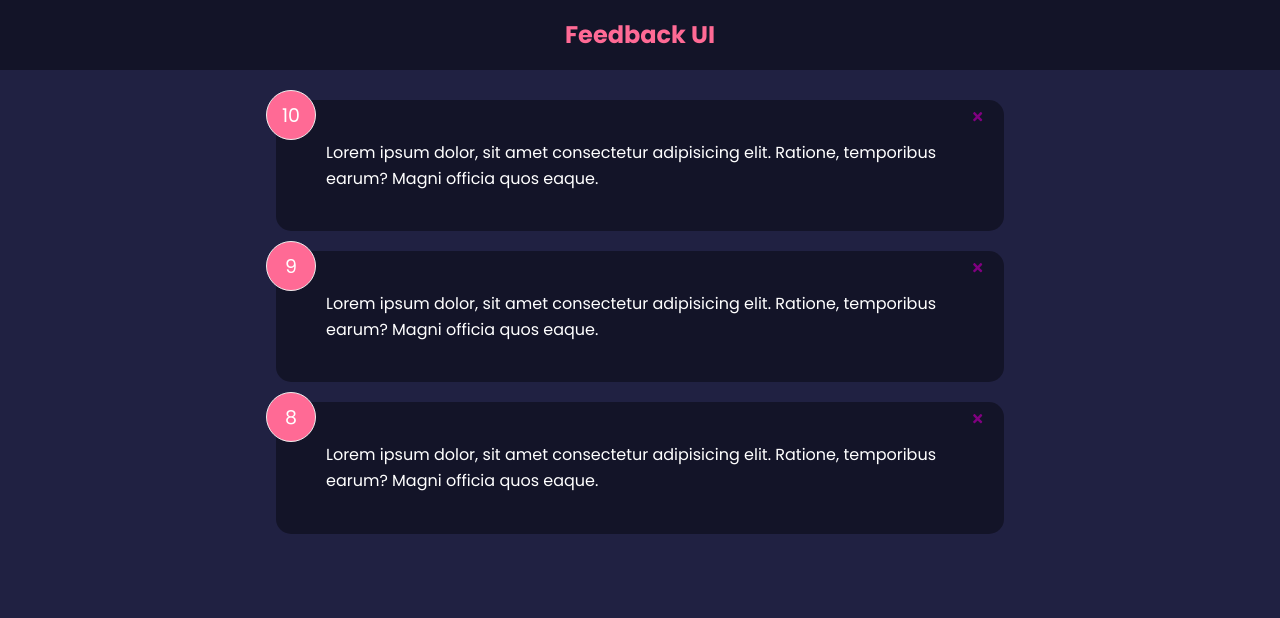
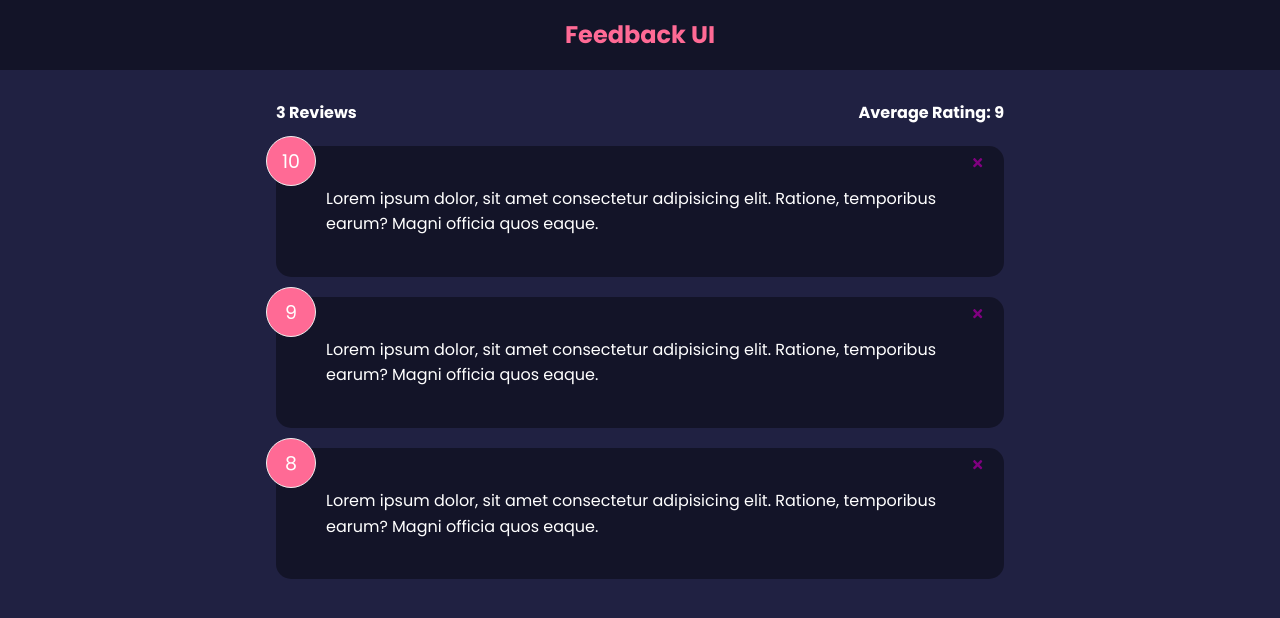
Before and after one commit to 0xSardius/feedback-app-23, a React (Vite) app: page / in a window 1280 px wide. Shown: the top 618 px of the page. Built offline with nearby package versions, Linux system fonts and the light colour scheme.

Commit message:
Completed initial components, props and state

```diff
--- a/src/App.jsx
+++ b/src/App.jsx
@@ -2,16 +2,26 @@
 import Header from './components/Header'
 import FeedbackList from './components/FeedbackList'
 import FeedbackData from "./data/FeedbackData"
+import FeedbackStats from "./components/FeedbackStats"
 
 function App() {
 
   const [feedback, setFeedback] = useState(FeedbackData)
 
+  const deleteFeedback = (id) => {
+    if(window.confirm("Are you sure you want to delete this feedback?")) {
+      setFeedback(feedback.filter((item) => item.id !== id))
+    }
+
+  }
+
   return (
     <>
       <Header />
       <div className="container">
-        <FeedbackList feedback={feedback} />
+        <FeedbackStats feedback={feedback}/>
+        <FeedbackList feedback={feedback}
+          handleDelete={deleteFeedback}/>
       </div>
     </>
   )
--- a/src/components/FeedbackItem.jsx
+++ b/src/components/FeedbackItem.jsx
@@ -3,16 +3,12 @@
 import Card from "./shared/Card"
 
 
-function FeedbackItem({item}) {
-    const handleClick = (id) => {
-        console.log(id)
-    }
-
+function FeedbackItem({item, handleDelete}) {
 
     return (
         <Card reverse={true}>
             <div className="num-display">{item.rating}</div>
-            <button onClick={() => handleClick(item.id)} className="close">
+            <button onClick={() => handleDelete(item.id)} className="close">
                 <FaTimes color='purple'/>
             </button>
             <div className="text-display">
--- a/src/components/FeedbackList.jsx
+++ b/src/components/FeedbackList.jsx
@@ -1,7 +1,7 @@
 import PropTypes from "prop-types"
 import FeedbackItem from "./FeedbackItem"
 
-function FeedbackList({feedback}) {
+function FeedbackList({feedback, handleDelete}) {
     if (!feedback || feedback.length === 0) {
         return <p>No feedback yet.</p>
     }
@@ -9,7 +9,8 @@
   return (
     <div className="feedback-list">
         {feedback.map((item) => (
-            <FeedbackItem key={item.id} item={item} />
+            <FeedbackItem key={item.id} item={item}
+            handleDelete={handleDelete} />
         ))}
     </div>
   )
--- /dev/null
+++ b/src/components/FeedbackStats.jsx
@@ -0,0 +1,23 @@
+import PropTypes from 'prop-types'
+
+function FeedbackStats({feedback}) {
+    //Calculate ratings avg
+    let average = feedback.reduce((acc, cur) => {
+        return acc + cur.rating
+    }, 0) / feedback.length
+
+    average = average.toFixed(0)
+
+  return (
+    <div className="feedback-stats">
+        <h4>{feedback.length} Reviews</h4>
+        <h4>Average Rating: {isNaN(average) ? 0 : average}</h4>
+    </div>
+  )
+}
+
+FeedbackStats.propTypes = {
+    feedback: PropTypes.array.isRequired
+}
+
+export default FeedbackStats
```
